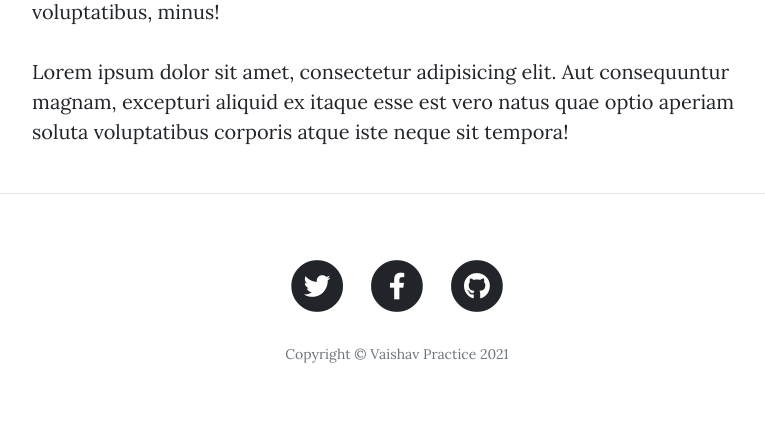
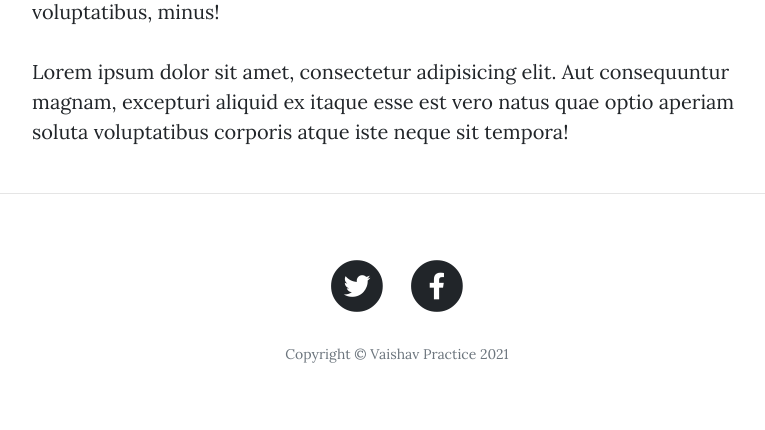
Before and after one commit to NotVaishav/Personal-Blog, a Flask app: page /about in a window 1280 px wide. Shown: the part 825-1255 px from the top of the page, without its empty margins (243-1008 px from the left). Run offline with Flask 2, Linux system fonts and the light colour scheme; some libraries are stand-ins or nearby versions.

Commit message:
Footer change

```diff
--- a/templates/footer.html
+++ b/templates/footer.html
@@ -20,14 +20,14 @@
                 </span>
               </a>
             </li>
-            <li class="list-inline-item">
-              <a href="#">
-                <span class="fa-stack fa-lg">
-                  <i class="fas fa-circle fa-stack-2x"></i>
-                  <i class="fab fa-github fa-stack-1x fa-inverse"></i>
-                </span>
-              </a>
-            </li>
+<!--            <li class="list-inline-item">-->
+<!--              <a href="#">-->
+<!--                <span class="fa-stack fa-lg">-->
+<!--                  <i class="fas fa-circle fa-stack-2x"></i>-->
+<!--                  <i class="fab fa-github fa-stack-1x fa-inverse"></i>-->
+<!--                </span>-->
+<!--              </a>-->
+<!--            </li>-->
           </ul>
           <p class="copyright text-muted">Copyright &copy; Vaishav Practice 2021</p>
         </div>
```
